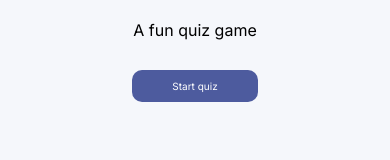
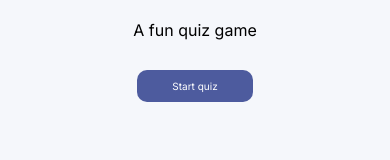
Before and after one commit to Caleb00004/Quizzical-App, a React (Create React App) app: page / in a window 390 px wide. Shown: the part 379-539 px from the top of the page. Built offline with nearby package versions, Linux system fonts and the light colour scheme; no server answers.

Commit message:
additonal optimizing for mobile

```diff
--- a/src/App.js
+++ b/src/App.js
@@ -14,7 +14,7 @@ export default function App () {
     const [waitingMessage, setWaitingMessage] = React.useState("") //stores message to be displayed to user while quiz data is being fetched from api
     const [displayWaitingMessage, setDisplayWaitingMessage] = React.useState(false) // Tells react when to render display message
     const [errorMesssage] = React.useState("Error try refreshing the page") // message to be displayed if error occurs
-    const [displayErrorMessage, setDisplayErrorMessage] = React.useState(false) // Tells when to render error message i.e if True
+    const [displayErrorMessage, setDisplayErrorMessage] = React.useState(false) // Tells react when to render error message
 
 
     // useEffect hook to dynamically render message to DOM while data is being fetched from api
@@ -192,6 +192,7 @@ export default function App () {
             return false
         }
     }
+
     return (
         <div>
             <img className="blob-5" alt="blob 5" src={'./images/blob 5.png'}></img>
@@ -200,7 +201,6 @@ export default function App () {
                 <div>
                 <StartPage Data={requestData}/>
                 {displayMessage()}
-            {/* {displayWaitingMessage && !displayErrorMessage ? (<h1 className='waiting-message'>{waitingMessage}</h1>) : (displayErrorMessage && !displayWaitingMessage ? <h1 className='error-message'>{errorMesssage}</h1> : false)} */}
                 </div>:
                 <QuestionPage quizzical={Questions} select={selectAnswer} check={checkAnswer} displayAns={displayAnswers} correct={correctAnswers} newGame={requestData} />}
 
--- a/src/style.css
+++ b/src/style.css
@@ -112,12 +112,12 @@ body {
     font-family: 'Inter';
     font-size: 15px;
     cursor: pointer;
+    -webkit-tap-highlight-color: transparent;
 }
 
-.startPage-el > button:hover {
+.startPage-el > button:active {
     transform: scale(1.1);
 }
-
 /* QuestionPage */
 hr {
     margin-top: 30px;
@@ -166,6 +166,10 @@ hr {
 }
 
 .answer-list > li:hover {
+    background-color: #D6DBF5;
+}
+
+.answer-list > li:active {
     background-color: #D6DBF5;
 }
 
@@ -229,16 +233,15 @@ span {
 
     .startPage-el > button {
         margin-top: 30px;
-        padding: 10px 40px;
+        padding: 10px 35px;
         border-radius: 10px;
         font-size: 10px;
     }
 
-    .startPage-el > button:hover {
+    /* .startPage-el > button:hover {
         transform: scale(1.1);
-    }
-
-    .questionpage-h1{
+    } */
+    .questionpage-h1 {
         font-family: 'Karla';
         font-size: 110%;
         color: #293264;
@@ -254,6 +257,14 @@ span {
         font-weight: 300;
         font-size: 9px;
         -webkit-tap-highlight-color: transparent;
+    }
+
+    .answer-list > li:hover {
+        background-color: #F5F7FB;
+    }
+
+    .answer-list > li:active {
+        background-color: #D6DBF5;
     }
 
     .question-page > button {
```
